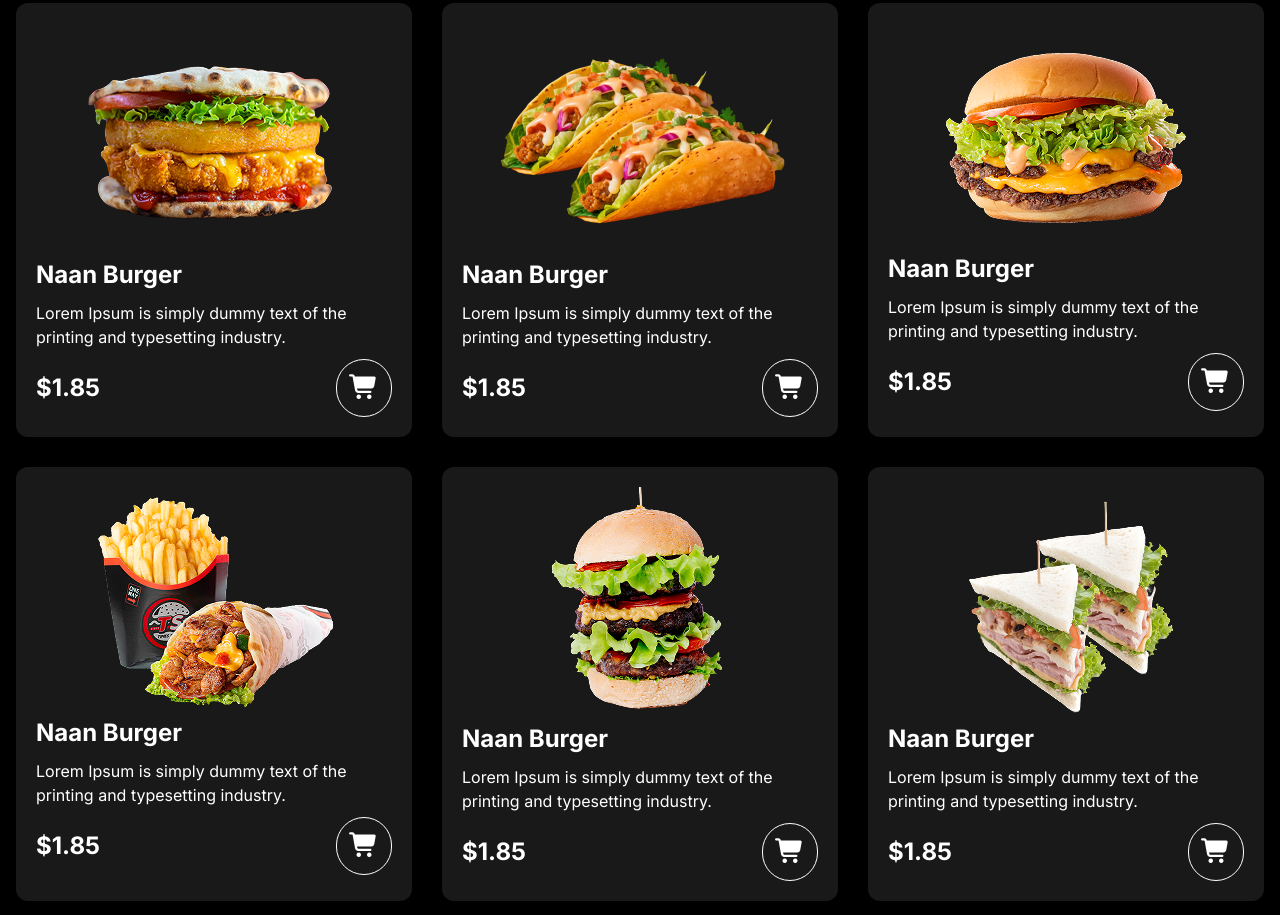
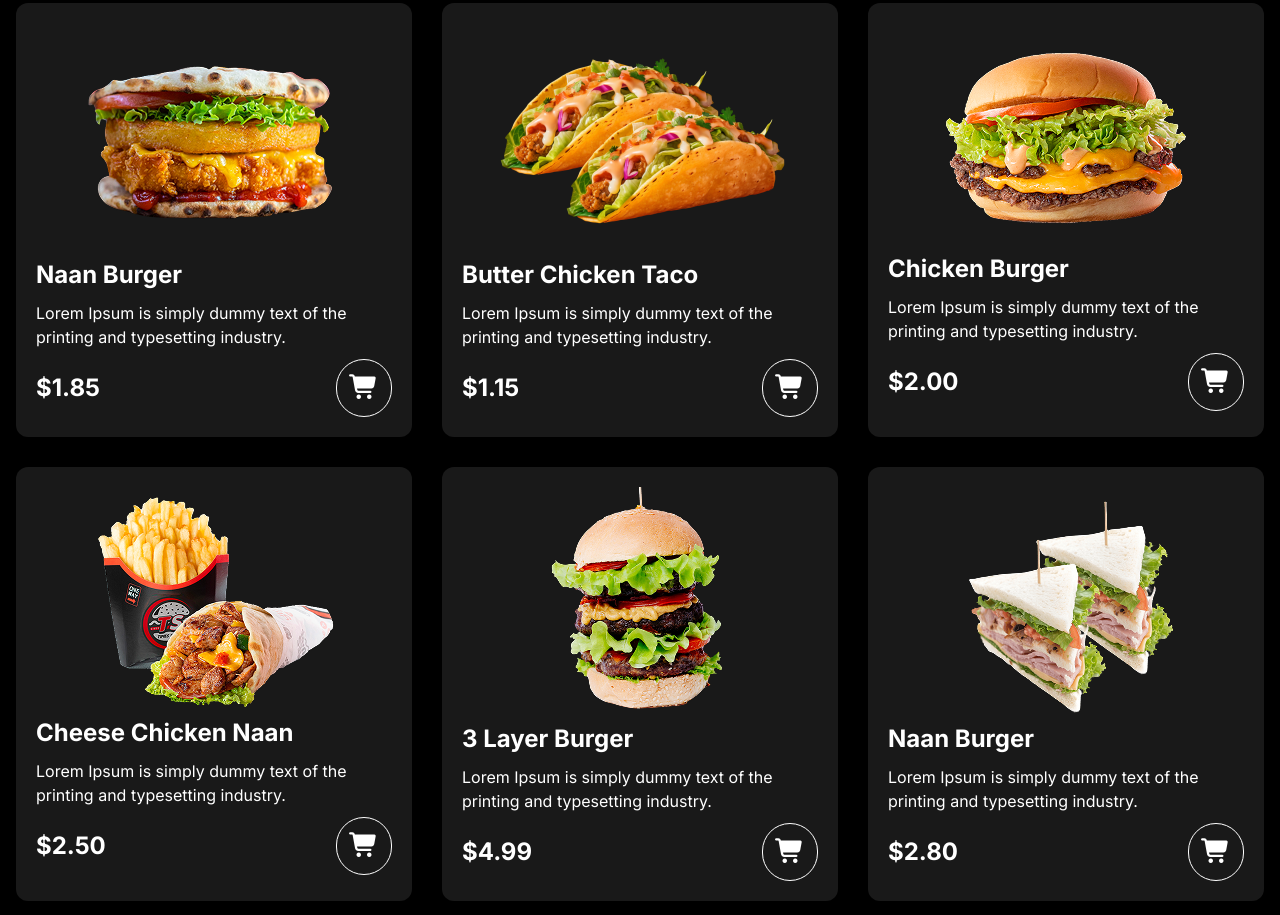
Before and after one commit to aminulislam92/home-work17, a website: page src/index.html in a window 1280 px wide. Shown: the part 2145-3060 px from the top of the page. Drawn offline with Linux system fonts and the light colour scheme.

Commit message:
update-18-february-2026

```diff
--- a/src/index.html
+++ b/src/index.html
@@ -161,12 +161,12 @@
                         <img class="object-cover hover:scale-110 hover:-rotate-25 duration-200 ease-linear"
                             src="assets/food_item_2.png" alt="Menu Image">
                     </div>
-                    <h3 class="text-2xl font-bold">Naan Burger</h3>
+                    <h3 class="text-2xl font-bold">Butter Chicken Taco</h3>
                     <p class="my-2.5 text-base">
                         Lorem Ipsum is simply dummy text of the printing and typesetting industry.
                     </p>
                     <div class="flex justify-between items-center text-2xl">
-                        <p class="text-2xl font-bold">$1.85</p>
+                        <p class="text-2xl font-bold">$1.15</p>
                         <button class="border border-white p-3 rounded-full">
                             <i class="fa-solid fa-cart-shopping cursor-pointer text-white"></i>
                         </button>
@@ -179,12 +179,12 @@
                         <img class=" object-cover hover:scale-110 hover:-rotate-25 duration-200 ease-linear"
                             src="assets/food_item_3.png" alt="Menu Image">
                     </div>
-                    <h3 class="text-2xl font-bold">Naan Burger</h3>
+                    <h3 class="text-2xl font-bold">Chicken Burger</h3>
                     <p class="my-2.5 text-base">
                         Lorem Ipsum is simply dummy text of the printing and typesetting industry.
                     </p>
                     <div class="flex justify-between items-center text-2xl">
-                        <p class="text-2xl font-bold">$1.85</p>
+                        <p class="text-2xl font-bold">$2.00</p>
                         <button class="border border-white p-3 rounded-full">
                             <i class="fa-solid fa-cart-shopping cursor-pointer text-white"></i>
                         </button>
@@ -197,12 +197,12 @@
                         <img class="object-cover hover:scale-110 hover:-rotate-25 duration-200 ease-linear"
                             src="assets/food_item_4.png" alt="Menu Image">
                     </div>
-                    <h3 class="text-2xl font-bold">Naan Burger</h3>
+                    <h3 class="text-2xl font-bold">Cheese Chicken Naan</h3>
                     <p class="my-2.5 text-base">
                         Lorem Ipsum is simply dummy text of the printing and typesetting industry.
                     </p>
                     <div class="flex justify-between items-center text-2xl">
-                        <p class="text-2xl font-bold">$1.85</p>
+                        <p class="text-2xl font-bold">$2.50</p>
                         <button class="border border-white p-3 rounded-full">
                             <i class="fa-solid fa-cart-shopping cursor-pointer text-white"></i>
                         </button>
@@ -215,12 +215,12 @@
                         <img class="object-cover hover:scale-110 hover:-rotate-25 duration-200 ease-linear"
                             src="assets/food_item_5.png" alt="Menu Image">
                     </div>
-                    <h3 class="text-2xl font-bold">Naan Burger</h3>
+                    <h3 class="text-2xl font-bold">3 Layer Burger</h3>
                     <p class="my-2.5 text-base">
                         Lorem Ipsum is simply dummy text of the printing and typesetting industry.
                     </p>
                     <div class="flex justify-between items-center text-2xl">
-                        <p class="text-2xl font-bold">$1.85</p>
+                        <p class="text-2xl font-bold">$4.99</p>
                         <button class="border border-white p-3 rounded-full">
                             <i class="fa-solid fa-cart-shopping cursor-pointer text-white"></i>
                         </button>
@@ -238,7 +238,7 @@
                         Lorem Ipsum is simply dummy text of the printing and typesetting industry.
                     </p>
                     <div class="flex justify-between items-center text-2xl">
-                        <p class="text-2xl font-bold">$1.85</p>
+                        <p class="text-2xl font-bold">$2.80</p>
                         <button class="border border-white p-3 rounded-full">
                             <i class="fa-solid fa-cart-shopping cursor-pointer text-white"></i>
                         </button>
```
